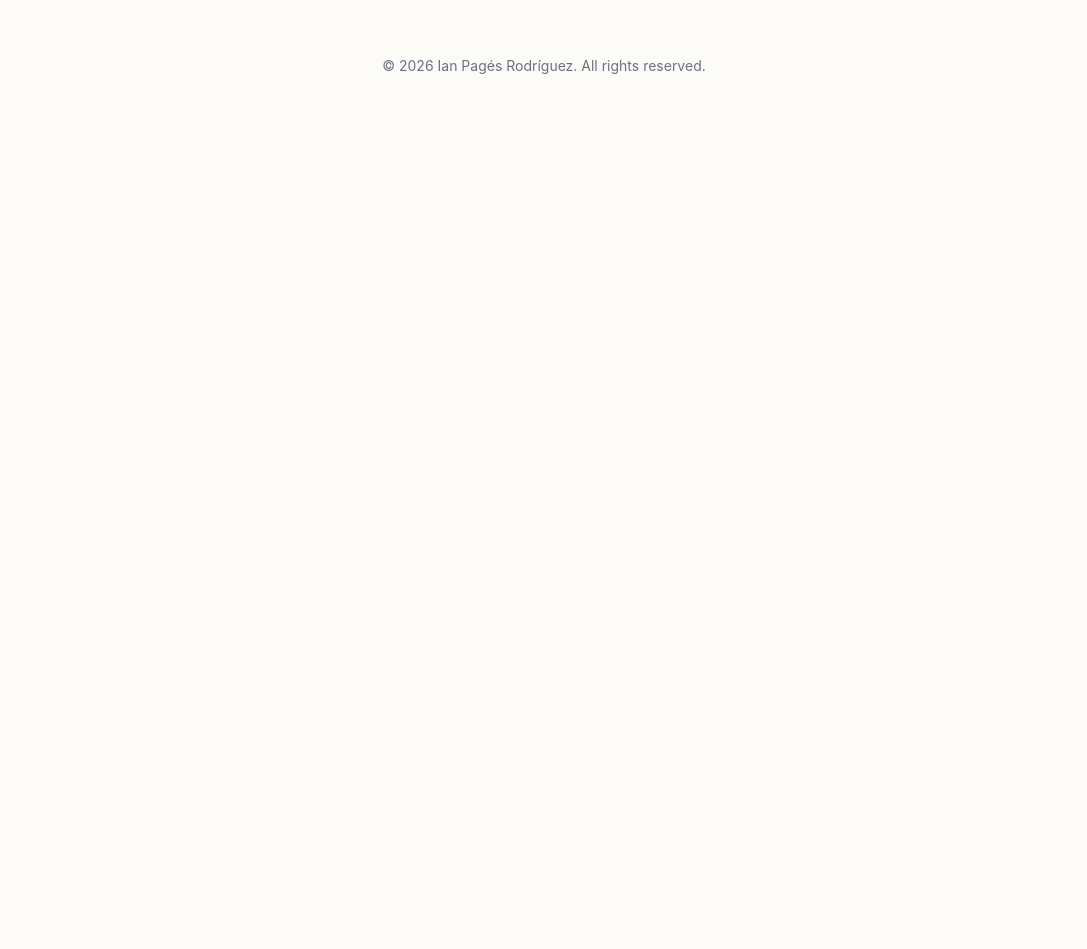
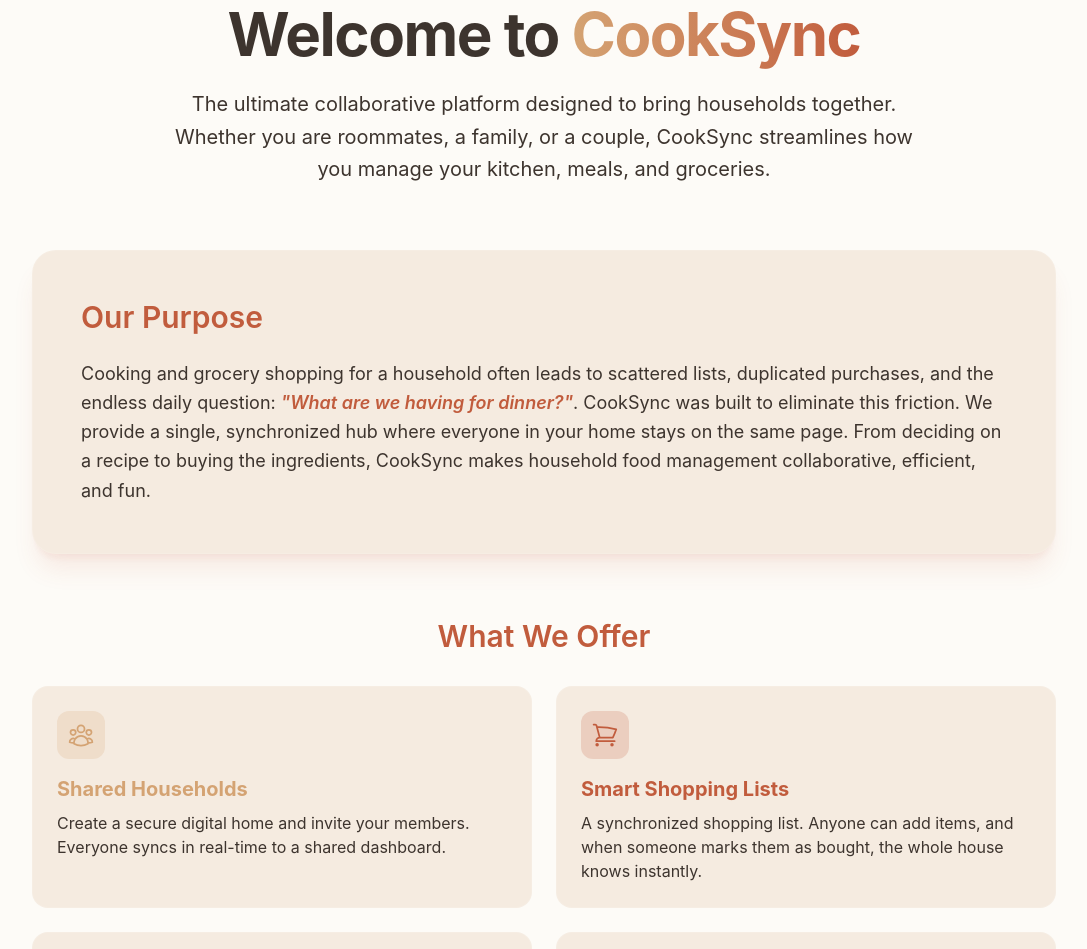
Before and after one commit to IanPages/CookSync, a React (Vite) app in the folder frontend/: page /about in a window 1280 px wide. Shown: the part 148-1097 px from the top of the page, without its empty margins (96-1183 px from the left). Before the commit the page ends 800 px from the top, so only its background shows below. Built offline with nearby package versions, Linux system fonts and the light colour scheme.

Commit message:
ADD: About Component with proper functionality and info

```diff
--- a/frontend/src/components/about.tsx
+++ b/frontend/src/components/about.tsx
@@ -1,8 +1,121 @@
+import { UserGroupIcon, BookOpenIcon, ShoppingCartIcon, ChatBubbleLeftRightIcon, SparklesIcon, CakeIcon, CalendarDaysIcon, CurrencyDollarIcon, BellAlertIcon } from '@heroicons/react/24/outline';
 
 export default function About() {
     return (
-        <>
-            <p className="text-white text-3xl"> About</p>
-        </>
+        <div className="max-w-5xl mx-auto mt-10 pb-20 space-y-16">
+
+            {/* Hero Section */}
+            <div className="text-center space-y-6">
+                <h1 className="text-4xl md:text-6xl font-bold tracking-tight">
+                    Welcome to <span className="text-transparent bg-clip-text bg-gradient-to-r from-cook-primary to-cook-accent">CookSync</span>
+                </h1>
+                <p className="text-lg md:text-xl  max-w-3xl mx-auto leading-relaxed">
+                    The ultimate collaborative platform designed to bring households together.
+                    Whether you are roommates, a family, or a couple, CookSync streamlines how you manage your kitchen, meals, and groceries.
+                </p>
+            </div>
+
+            {/* Purpose Section */}
+            <div className="bg-cook-surface border border-white/10 rounded-3xl p-8 md:p-12 backdrop-blur-md shadow-xl shadow-cook-accent/10">
+                <h2 className="text-3xl font-semibold text-cook-accent mb-6">Our Purpose</h2>
+                <p className="text-cook-main text-lg leading-relaxed">
+                    Cooking and grocery shopping for a household often leads to scattered lists, duplicated purchases, and the endless daily question: <span className="text-cook-accent font-semibold italic"> "What are we having for dinner?"</span>.
+                    CookSync was built to eliminate this friction. We provide a single, synchronized hub where everyone in your home stays on the same page. From deciding on a recipe to buying the ingredients, CookSync makes household food management collaborative, efficient, and fun.
+                </p>
+            </div>
+
+            {/* What We Offer Section */}
+            <div className="space-y-8">
+                <h2 className="text-3xl font-semibold text-cook-accent text-center">What We Offer</h2>
+                <div className="grid grid-cols-1 md:grid-cols-2 gap-6">
+
+                    {/* Card 1 */}
+                    <div className="bg-cook-surface border border-white/10 p-6 rounded-2xl  transition-colors duration-300">
+                        <div className="bg-cook-primary/20 w-12 h-12 flex items-center justify-center rounded-xl mb-4">
+                            <UserGroupIcon className="text-cook-primary h-7 w-7" />
+                        </div>
+                        <h3 className="text-xl font-bold text-cook-primary mb-2">Shared Households</h3>
+                        <p className="text-cook-main">
+                            Create a secure digital home and invite your members. Everyone syncs in real-time to a shared dashboard.
+                        </p>
+                    </div>
+
+                    {/* Card 2 */}
+                    <div className="bg-cook-surface border border-white/10 p-6 rounded-2xl  transition-colors duration-300">
+                        <div className="bg-cook-accent/20 w-12 h-12 flex items-center justify-center rounded-xl mb-4">
+                            <ShoppingCartIcon className="text-cook-accent h-7 w-7" />
+                        </div>
+                        <h3 className="text-xl font-bold text-cook-accent mb-2">Smart Shopping Lists</h3>
+                        <p className="text-cook-main">
+                            A synchronized shopping list. Anyone can add items, and when someone marks them as bought, the whole house knows instantly.
+                        </p>
+                    </div>
+
+                    {/* Card 3 */}
+                    <div className="bg-cook-surface border border-white/10 p-6 rounded-2xl  transition-colors duration-300">
+                        <div className="bg-cook-primary/20 w-12 h-12 flex items-center justify-center rounded-xl mb-4">
+                            <BookOpenIcon className="text-cook-primary h-7 w-7" />
+                        </div>
+                        <h3 className="text-xl font-bold text-cook-primary mb-2">Collaborative Recipe Book</h3>
+                        <p className="text-cook-main">
+                            Store and organize your household's favorite recipes. Easily track cooking history to remember what you ate last week.
+                        </p>
+                    </div>
+
+                    {/* Card 4 */}
+                    <div className="bg-cook-surface border border-white/10 p-6 rounded-2xl transition-colors duration-300">
+                        <div className="bg-cook-accent/20 w-12 h-12 flex items-center justify-center rounded-xl mb-4">
+                            <ChatBubbleLeftRightIcon className="text-cook-accent h-7 w-7" />
+                        </div>
+                        <h3 className="text-xl font-bold text-cook-accent mb-2">Integrated Chat</h3>
+                        <p className="text-cook-main">
+                            Discuss meal ideas or coordinate grocery runs right inside the app with the built-in household messaging system.
+                        </p>
+                    </div>
+
+                </div>
+            </div>
+
+            {/* Roadmap / Future Features */}
+            <div className="relative overflow-hidden bg-gradient-to-br from-cook-primary/10 to-cook-accent/10 border border-white/10 rounded-3xl p-8 md:p-12">
+                <div className="absolute top-0 right-0 -mt-8 -mr-8 opacity-30">
+                    <CakeIcon className="w-64 h-64 text-cook-accent" />
+                </div>
+
+                <div className="relative z-10">
+                    <h2 className="text-3xl font-semibold text-cook-accent mb-6">What We Will Implement</h2>
+                    <p className="text-cook-main text-lg mb-8 max-w-2xl">
+                        We are constantly working to improve CookSync. Here is a sneak peek at our product roadmap and features coming in future updates:
+                    </p>
+
+                    <ul className="space-y-4">
+                        <li className="flex items-center gap-4">
+                            <div className="bg-white/10 p-2 rounded-lg">
+                                <SparklesIcon className="h-6 w-6 text-cook-primary" />
+                            </div>
+                            <span className="text-cook-main text-lg">AI-Powered Recipe Generation based on your available ingredients</span>
+                        </li>
+                        <li className="flex items-center gap-4">
+                            <div className="bg-white/10 p-2 rounded-lg">
+                                <CurrencyDollarIcon className="h-6 w-6 text-cook-accent" />
+                            </div>
+                            <span className="text-cook-main text-lg">Automated expense splitting and receipt scanning for groceries</span>
+                        </li>
+                        <li className="flex items-center gap-4">
+                            <div className="bg-white/10 p-2 rounded-lg">
+                                <CalendarDaysIcon className="h-6 w-6 text-cook-primary" />
+                            </div>
+                            <span className="text-cook-main text-lg">Advanced Weekly Meal Planning Calendars</span>
+                        </li>
+                        <li className="flex items-center gap-4">
+                            <div className="bg-white/10 p-2 rounded-lg">
+                                <BellAlertIcon className="h-6 w-6 text-cook-accent" />
+                            </div>
+                            <span className="text-cook-main text-lg">Push notifications for urgent shopping needs and chat messages</span>
+                        </li>
+                    </ul>
+                </div>
+            </div>
+        </div>
     )
 }
```
